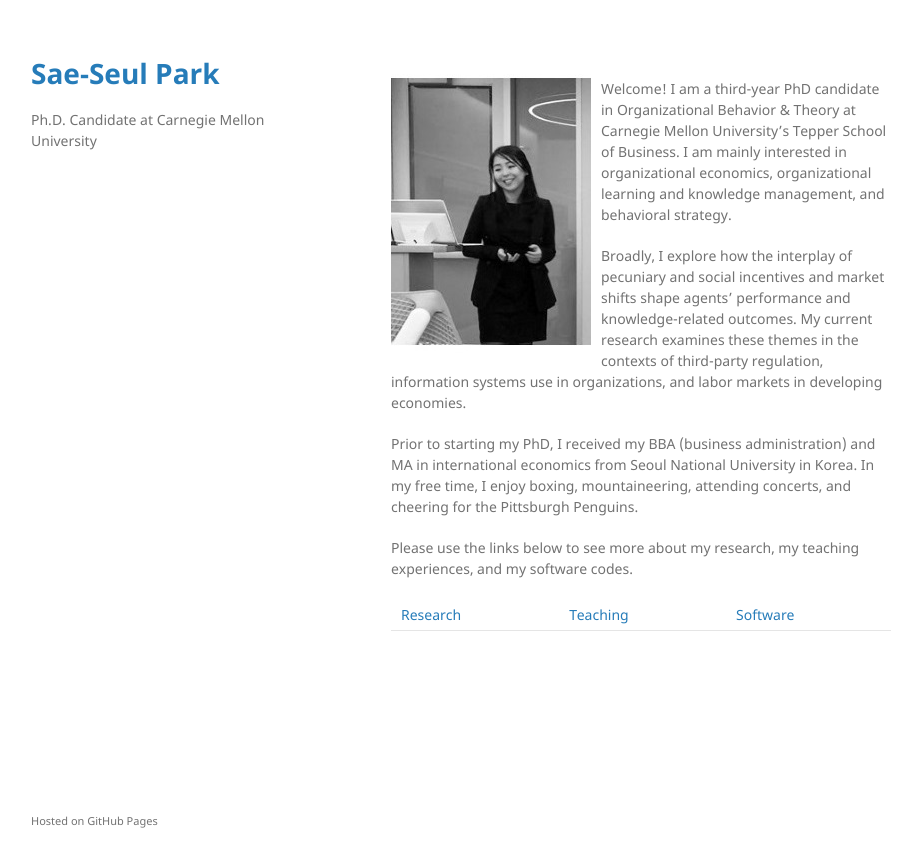
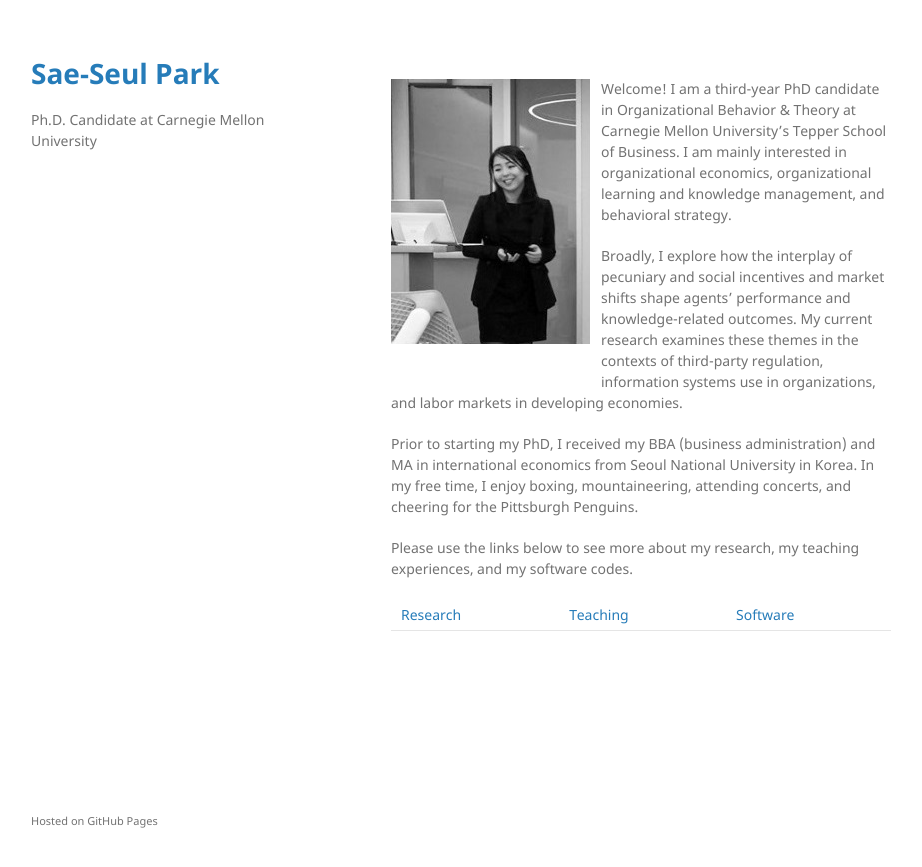
Before and after one commit to saepark/saepark.github.io, a Jekyll site: the page built from index.md, in a window 1280 px wide. Shown: the top 867 px of the page, without its empty margins (179-1101 px from the left). Built offline with Jekyll 4.4.1, drawn with Linux system fonts in a browser that asks for light colours; our own code applies the rules of GitHub Pages for plain Markdown files.

Commit message:
Update index.md

```diff
--- a/index.md
+++ b/index.md
@@ -1,4 +1,4 @@
-<img align="left" src="assets/sae-seul-park.jpg">
+<img align="left" src="assets/sae-seul-park.png">
 
 Welcome! I am a third-year PhD candidate in Organizational Behavior & Theory at Carnegie Mellon University's Tepper School of Business. I am mainly interested in organizational economics, organizational learning and knowledge management, and behavioral strategy.
 
```
